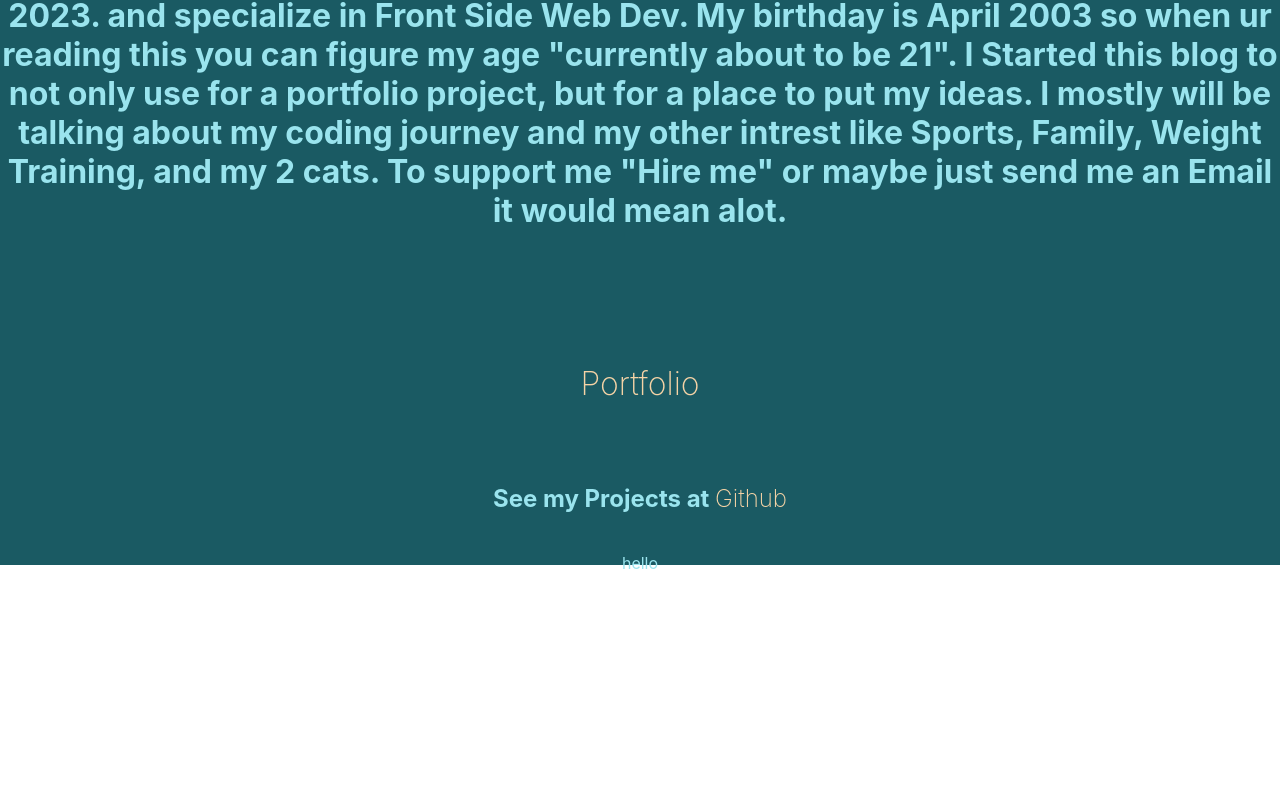
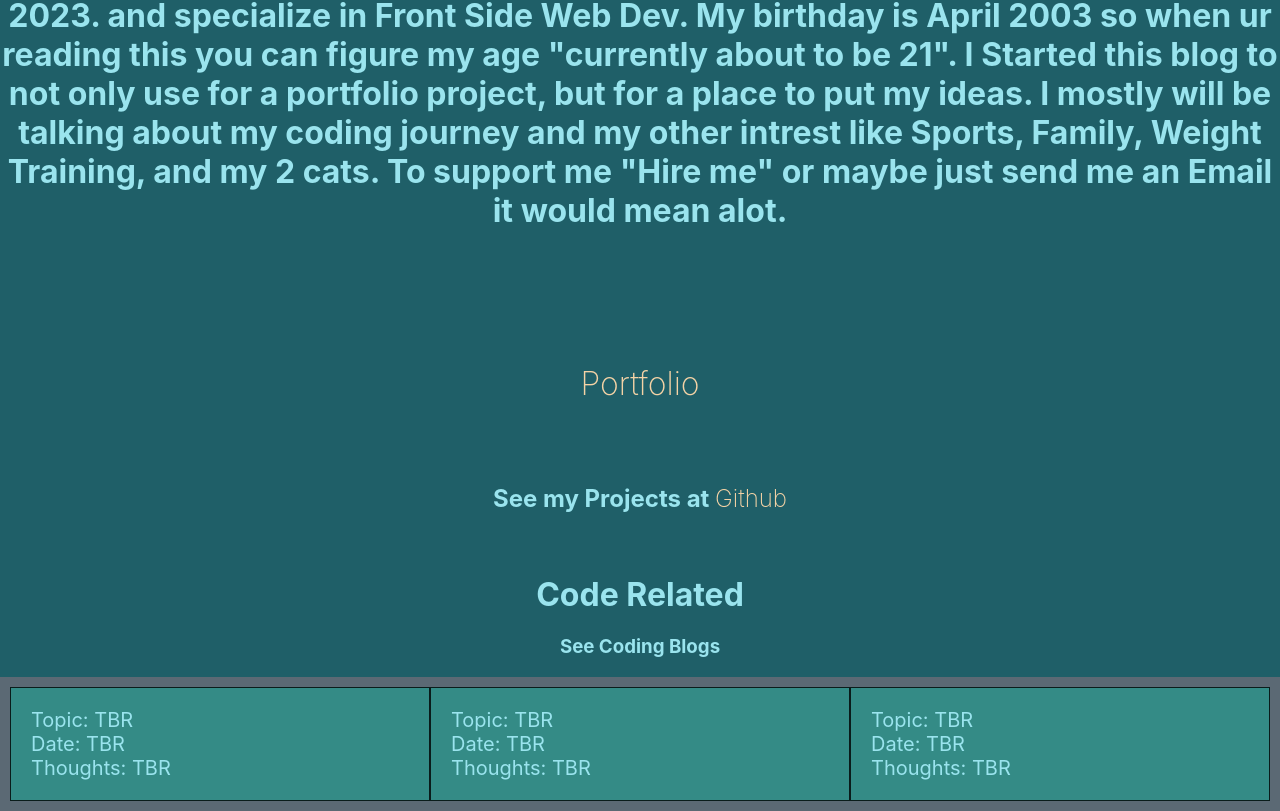
Before and after one commit to CoderNamedNick/Blog, a React (Create React App) app: page / in a window 1280 px wide. Shown: the part 235-1046 px from the top of the page. Before the commit the page ends 808 px from the top, so only its background shows below. Built offline with nearby package versions, Linux system fonts and the light colour scheme.

Commit message:
making homepage

```diff
--- a/src/HomePage.js
+++ b/src/HomePage.js
@@ -3,7 +3,33 @@ import React from "react";
 const HomePage = () => {
   return(
     <div>
-      hello
+      <h1>Code Related</h1>
+      <div>
+        <h3>See Coding Blogs</h3>
+      </div>
+      <div className="Coding-Blogs-Grid-Container">
+        <div className="Grid-Items">
+          Topic: TBR
+          <br></br>
+          Date: TBR
+          <br></br>
+          Thoughts: TBR
+        </div>
+        <div className="Grid-Items">
+          Topic: TBR
+          <br></br>
+          Date: TBR
+          <br></br>
+          Thoughts: TBR
+        </div>
+        <div className="Grid-Items">
+          Topic: TBR
+          <br></br>
+          Date: TBR
+          <br></br>
+          Thoughts: TBR
+        </div>
+      </div>
     </div>
   )
 }
--- a/src/index.css
+++ b/src/index.css
@@ -14,10 +14,10 @@ code {
 
 .Main-App-Div {
   text-align: center;
-  background-color: rgb(26, 90, 99);
+  background-color: rgb(31, 95, 104);
   color: rgb(154, 228, 238);
   width: 100%;
-  height: 100vh;
+  height: 100%;
 }
 .Header-welcome-div {
   position: fixed;
@@ -75,3 +75,17 @@ a{
 a:hover{
   font-weight: 700;
 }
+.Coding-Blogs-Grid-Container{
+  display: grid;
+  grid-template-columns: auto auto auto;
+  background-color: #5b6974;
+  padding: 10px;
+}
+.Grid-Items{
+  background-color: rgba(43, 148, 139, 0.8);
+  border: 1px solid rgba(0, 0, 0, 0.8);
+  padding: 20px;
+  font-size: 20px;
+  text-align: left;
+  white-space: normal;
+}
```
